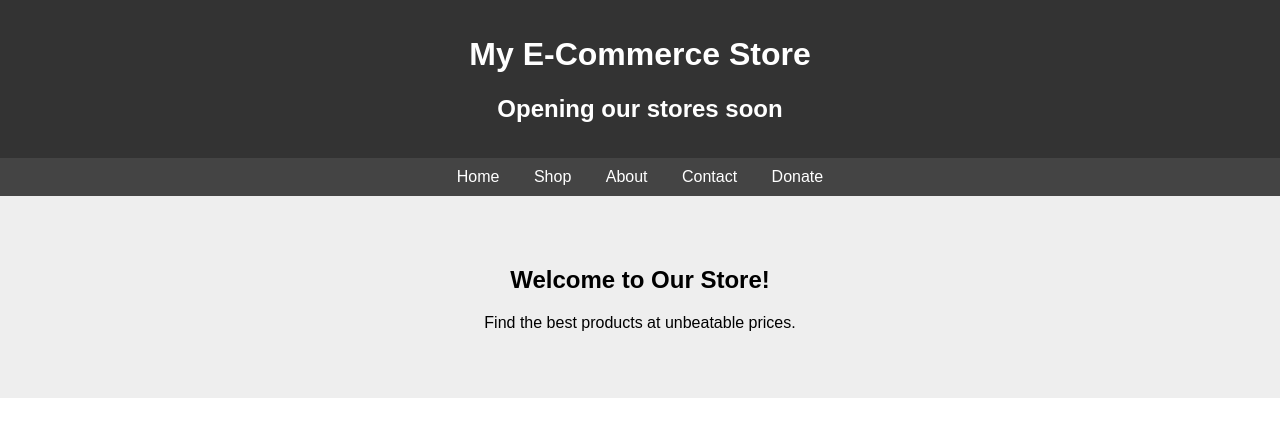
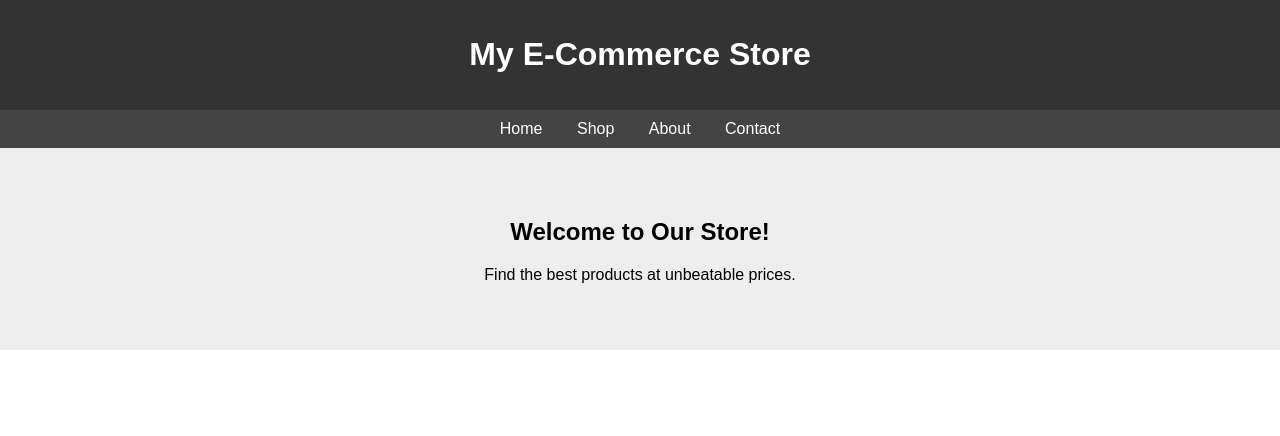
Before and after one commit to bharat1501/Demo_html, a plain HTML site: page ecommerce.html in a window 1280 px wide. Drawn offline with Linux system fonts and the light colour scheme.

Commit message:
thirdcodechange

```diff
--- a/ecommerce.html
+++ b/ecommerce.html
@@ -25,7 +25,6 @@
 
     <header>
         <h1>My E-Commerce Store</h1>
-        <h2>Opening our stores soon</h2>
 
     </header>
 
@@ -34,7 +33,6 @@
         <a href="#">Shop</a>
         <a href="#">About</a>
         <a href="#">Contact</a>
-        <a href="#">Donate</a>
     </nav>
 
     <section class="banner">
```
